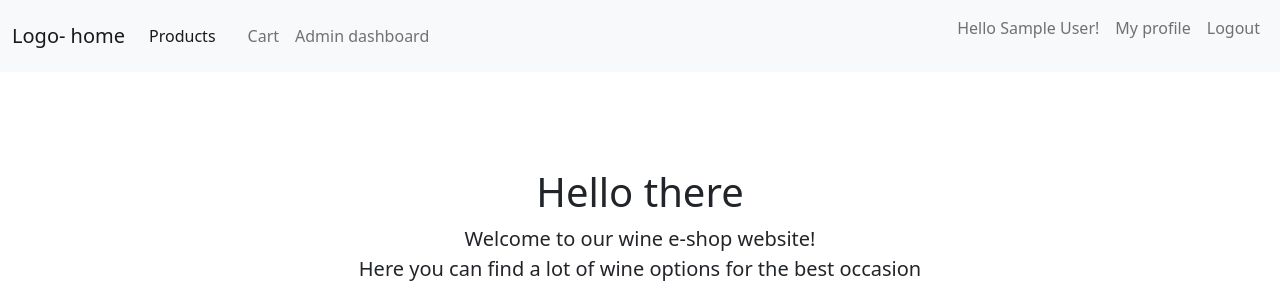
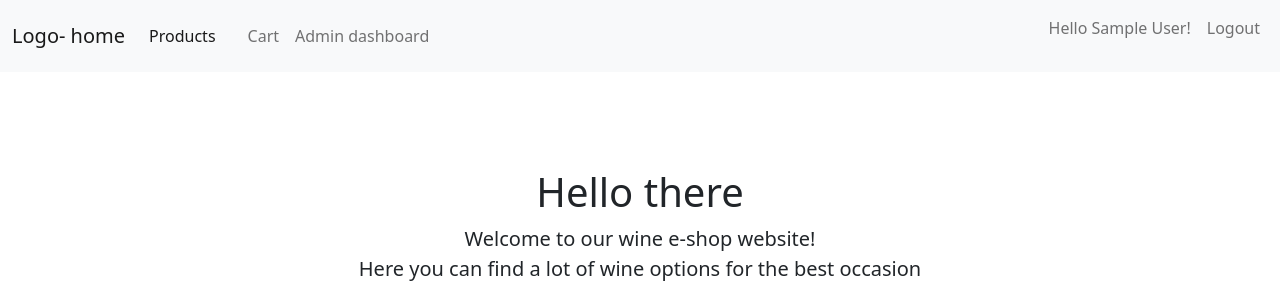
Before and after one commit to dimitriskr/wine-eshop, a PHP site: page /index.php in a window 1280 px wide. Shown: the top 300 px of the page. Run offline with PHP 8.4, Linux system fonts and the light colour scheme; the visitor is signed in with stand-in values (Sample User, id 1); tables that the repository leaves empty or names only in its code hold one stand-in row (values such as "Sample post"); data that the repository does not hold is empty.

Commit message:
remove user-page.php

```diff
--- a/includes/navigation.php
+++ b/includes/navigation.php
@@ -37,9 +37,6 @@
                       <p class="nav-link">Hello <?php echo $fullname ?>!</p>
                   </li>
                   <li class="nav-item">
-                      <a class="nav-link" href="/user-page.php">My profile</a>
-                  </li>
-                  <li class="nav-item">
                       <a class="nav-link" href="/logout.php">Logout</a>
                   </li>
               </ul>
--- a/user-page.php
+++ /dev/null
@@ -1,3 +0,0 @@
-<?php require_once 'includes/session.php';
-
-// show user information and orders
```
